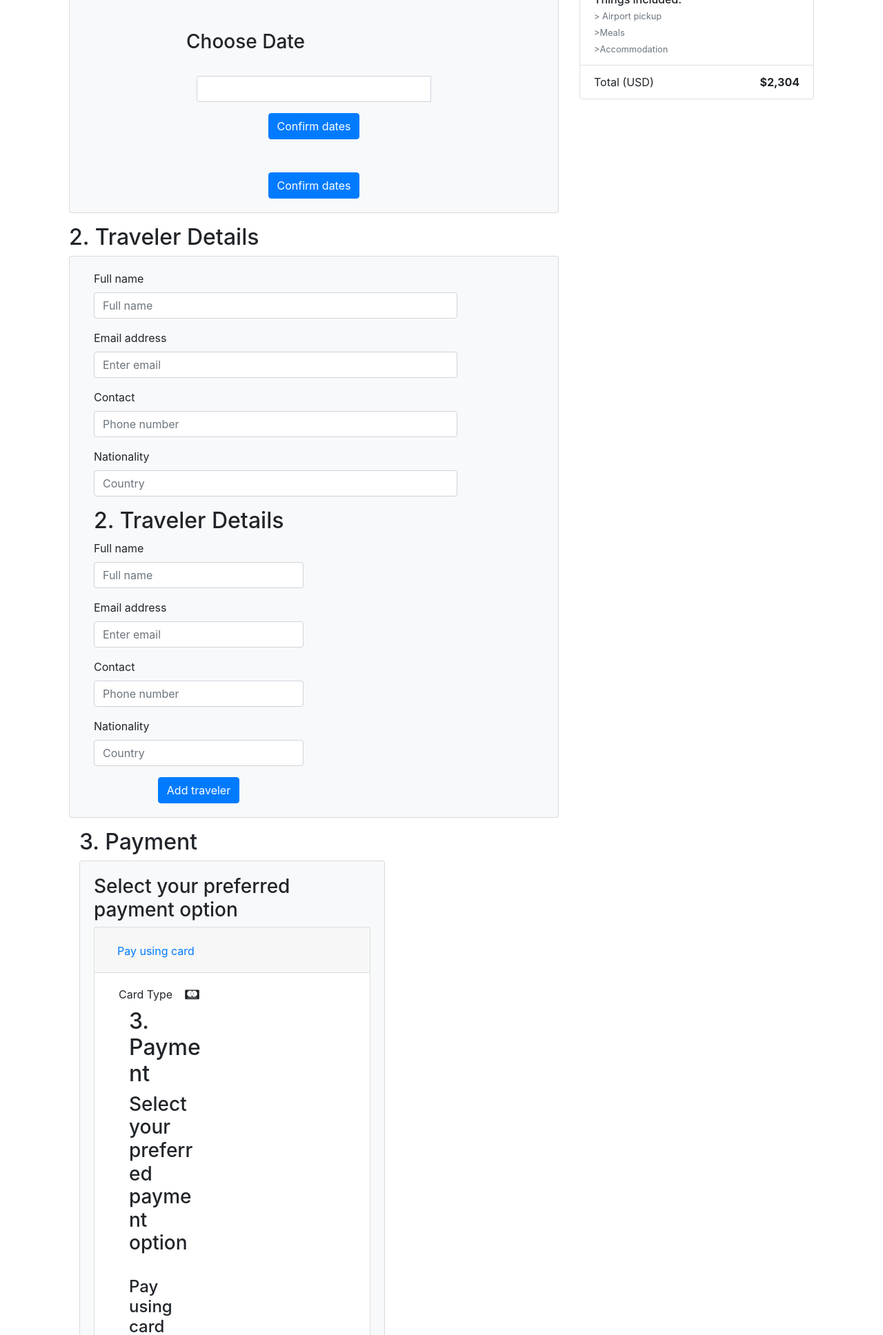
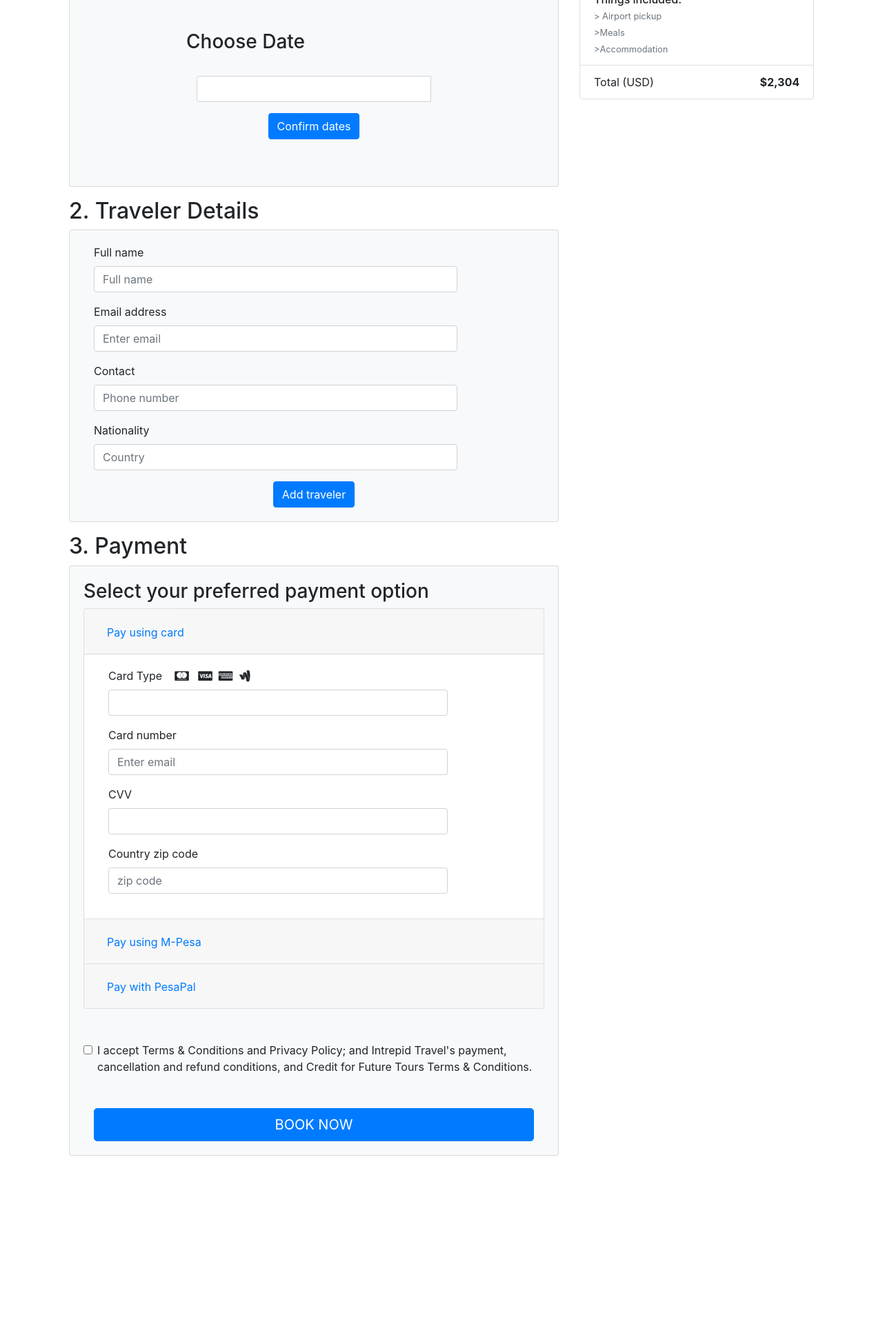
Before and after one commit to MissAnnah95/tours, a Yii app: template frontend/views/site/booking.php in a window 1280 px wide. Shown: the part 328-2264 px from the top of the page at 69% size. After the commit the page ends 2004 px from the top, so only its background shows below. Run offline with PHP 8.4 and a stand-in for Yii, Linux system fonts and the light colour scheme; the template is opened without the code that fills it, so the values that code supplies are empty; some libraries are stand-ins or nearby versions.

Commit message:
merged david's changes

```diff
--- a/frontend/views/site/booking.php
+++ b/frontend/views/site/booking.php
@@ -89,21 +89,6 @@
                     <!-- <input type="text" id="picker" class="form-control">
                 </div>
 
-
-<div class="wrap">
-
-    <h1> Kenya Wildlife Safari </h1>
-    <div class="container">
-        <div class="row">
-            <div class="col-6">
-                <div class="panel panel-default">
-                    <h2> 1. Review Your Dates </h2>
-                <div class="panel-body">Wednesday 11th November to Sunday 15th November<br><a href="#">Change Dates</a></br>
-                <div class="container mt-5 mb-5" style="width: 400px">
-                    <h3>Choose Date</h3>
-                    <input type="text" id="picker" class="form-control">
-                </div>
-
                 <script src="https://code.jquery.com/jquery-3.3.1.min.js"></script>
                 <script src="https://cdnjs.cloudflare.com/ajaz/libs/popper.js/1.14.7/umd/popper.min.js"></script>
                 <script src="https://stackpath.bootstrapcdn.com/bootstrap/4.5.2/js/bootstrap.min.js"></script>
@@ -120,11 +105,6 @@
             <button type="button" class="btn btn-primary">Confirm dates</button>
         </div>
                     </div>
-                </script>
-            <div class="col-md-12 text-center">
-            <button type="button" class="btn btn-primary">Confirm dates</button>
-        </div>
-
     </div>
     </div>
     </div>
@@ -166,29 +146,6 @@
                                     <input class="form-control" placeholder="Country">
                                 </div>
                                 </div>
-                <div class="col-sm-6">
-                    <div class="panel panel-default">
-
-                    <h2> 2. Traveler Details </h2>
-                        <div class="panel-body">
-
-                            <form>
-                                <div class="form-group">
-                                    <label>Full name</label>
-                                    <input class="form-control" placeholder="Full name">
-                                </div>
-                                <div class="form-group">
-                                    <label>Email address</label>
-                                    <input class="form-control" placeholder="Enter email">
-                                </div>
-                                <div class="form-group">
-                                    <label>Contact</label>
-                                    <input class="form-control" placeholder="Phone number">
-                                </div>
-                                <div class="form-group">
-                                    <label>Nationality</label>
-                                    <input class="form-control" placeholder="Country">
-                                </div>
                                 <div class="col-md-12 text-center">
                                 <button type="submit" class="btn btn-primary">Add traveler</button>
                                                 </div>
@@ -224,17 +181,6 @@
                                 <div class="form-group">
                                     <div class="col-10">
                                     <label>Card Type</label> &nbsp;&nbsp; <i class="fa fa-cc-mastercard" aria-hidden="true"></i> &nbsp;
-                <div class="col-sm-6">
-                    <div class="panel panel-default">
-
-                    <h2> 3. Payment </h2>
-                        <div class="panel-body">
-                            <h3>Select your preferred payment option</h3>
-                            <br><h4>Pay using card</h4></br>
-                            <form>
-                                <div class="form-group">
-                                    <div class="col-8">
-                                    <label>Card Type</label> &nbsp;&nbsp;&nbsp;&nbsp;&nbsp;&nbsp;&nbsp;&nbsp;&nbsp;&nbsp;&nbsp;&nbsp;&nbsp;&nbsp;&nbsp;&nbsp;&nbsp;&nbsp;&nbsp;&nbsp;&nbsp;&nbsp;&nbsp;&nbsp;&nbsp;&nbsp;&nbsp;&nbsp;&nbsp;&nbsp;&nbsp;&nbsp;&nbsp;&nbsp;&nbsp;&nbsp;&nbsp;&nbsp;&nbsp;&nbsp;&nbsp;&nbsp;&nbsp;&nbsp;&nbsp;&nbsp;&nbsp;&nbsp;&nbsp;&nbsp;&nbsp;&nbsp;&nbsp;&nbsp;&nbsp;&nbsp;&nbsp;&nbsp;&nbsp;&nbsp;&nbsp;&nbsp;&nbsp;&nbsp; <i class="fa fa-cc-mastercard" aria-hidden="true"></i> &nbsp;
                                     <i class="fa fa-cc-visa" aria-hidden="true"></i>&nbsp;
                                     <i class="fa fa-cc-amex" aria-hidden="true"></i>&nbsp;
                                     <i class="fa fa-google-wallet" aria-hidden="true"></i>
@@ -245,28 +191,22 @@
                                 </div>
                                 <div class="form-group">
                                     <div class="col-10">
-                                    <div class="col-8">
                                     <label>Card number</label>
                                     <input class="form-control" placeholder="Enter email">
                                     </div>
                                 </div>
                                 <div class="form-group">
                                     <div class="col-10">
-                                    <div class="col-8">
                                     <label>CVV</label>
                                     <input class="form-control">
                                     </div>
                                 </div>
                                 <div class="form-group">
-
                                     <div class="col-10">
-                                    <div class="col-8">
-
                                     <label>Country zip code</label>
                                     <input class="form-control" placeholder="zip code">
                                     </div>
                                 </div>
-
 
                             </form>      </div>
                                         </div>
@@ -336,20 +276,5 @@
 
 
 
-                                <div class="col-md-12 text-center">
-                                <button type="submit" class="btn btn-primary">Confirm</button>
-                                                </div>
-                            </form>
-                         </div>
-                    </div>
-                </div>
-            </div>
-        </div>
-
-
-       <div class="col-6"> <button type="success" class="btn btn-primary btn-lg btn-block">BOOK NOW</button> </div>
-
-
-
 
 </div>
```
